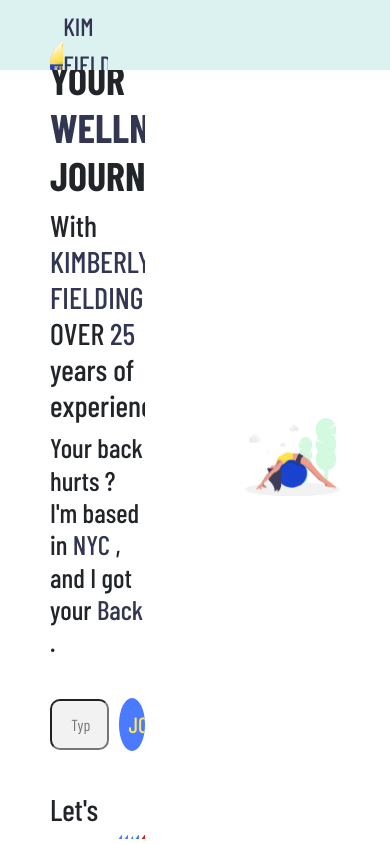
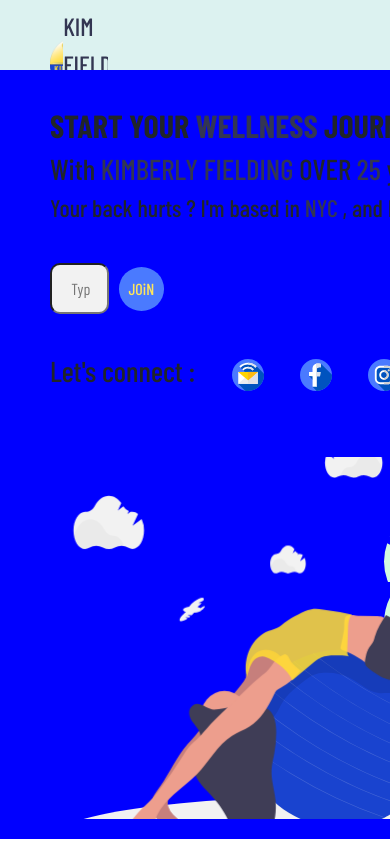
Before and after one commit to kaderny/fielding, a React (Create React App) app: page / in a window 390 px wide. Built offline with nearby package versions, Linux system fonts and the light colour scheme; a web font is replaced by a local one.

Commit message:
added some media queries on landing

```diff
--- a/src/components/PageHeadings/PageHeadings.scss
+++ b/src/components/PageHeadings/PageHeadings.scss
@@ -3,6 +3,6 @@
   margin-top: 50px;
   font-family: "Barlow Condensed", sans-serif, bold;
   font-weight: 700;
-  font-size: 50px;
+  font-size: 2rem;
   overflow: hidden;
 }
--- a/src/components/classes/Classes.scss
+++ b/src/components/classes/Classes.scss
@@ -14,7 +14,7 @@
       justify-content: center;
       justify-items: center;
       // text-align: center;
-      background-color: antiquewhite;
+      background-color: #f5f5f5;
       border-radius: 50%;
       width: 33vh;
       height: 33vh;
@@ -23,6 +23,10 @@
         width: 80%;
         height: 80%;
       }
+    }
+    @media (max-width: 756px) {
+      background-color: blue;
+      flex-direction: column;
     }
   }
   h2 {
@@ -37,4 +41,8 @@
     justify-content: center;
     align-items: center;
   }
+  @media (max-width: 756px) {
+    background-color: blue;
+    flex-direction: column;
+  }
 }
--- a/src/components/landing/Landing.scss
+++ b/src/components/landing/Landing.scss
@@ -4,6 +4,7 @@
   background-color: white;
   display: flex;
   overflow: hidden;
+  flex-wrap: wrap;
 
   .left {
     margin: 0px 50px;
@@ -14,16 +15,16 @@
     h1 {
       font-family: "Barlow Condensed", sans-serif, bold;
       font-weight: 600;
-      font-size: 40px;
+      font-size: 2rem;
       overflow: hidden;
       line-height: 1.2;
     }
     h2 {
-      font-size: 30px;
+      font-size: 1.8rem;
       line-height: 1.2;
     }
     h3 {
-      font-size: 27px;
+      font-size: 1.5rem;
       line-height: 1.2;
     }
 
@@ -43,7 +44,7 @@
       background-color: #4a7aff;
       border: 1px darkgreen;
       color: $Yellowcolor;
-      font-size: 22px;
+      font-size: 1rem;
       padding: 10px 10px;
       margin-left: 10px;
       // box-shadow: (0 0 5px rgba(81, 203, 238, 1));
@@ -92,8 +93,8 @@
         .icon {
           // border: 2px solid pink;
 
-          height: 40px;
-          width: 40px;
+          height: 2rem;
+          width: 2rem;
           // box-shadow: -3px 3px orange, -2px 2px orange, -1px 1px orange;
           &:hover {
             // transition-timing-function: cubic-bezier(0.13, 0.44, 0.54, 0.77);
@@ -132,7 +133,15 @@
       overflow: hidden;
       height: 70vh;
       width: 70vh;
+      // .svgwom {
+      //   height: 100%;
+      //   width: 100%;
+      // }
       // transform: rotateY(35deg);
     }
   }
+  @media (max-width: 756px) {
+    background-color: blue;
+    flex-direction: column;
+  }
 }
```
